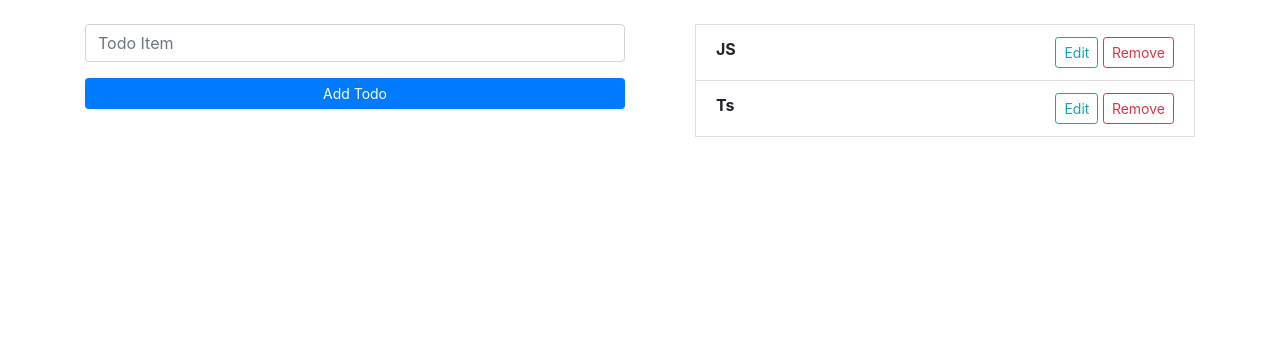
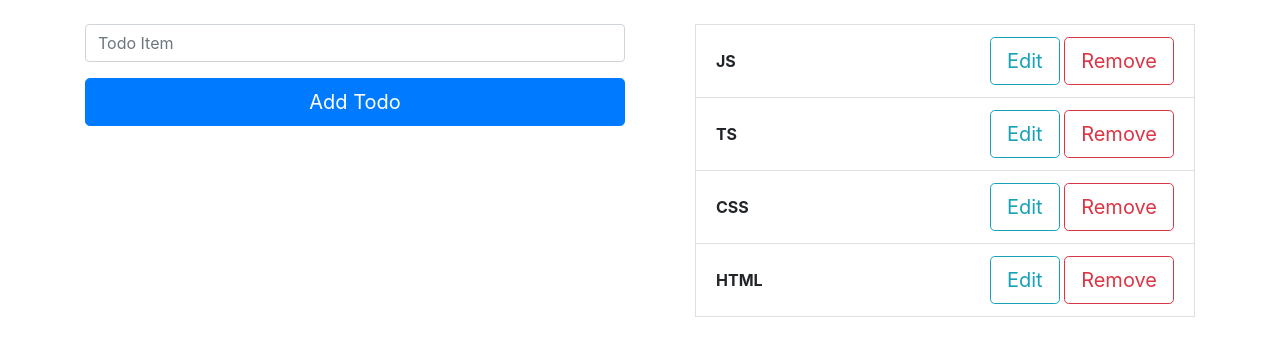
Before and after one commit to aarti0831/Todo-task, a plain HTML site: page index.html in a window 1280 px wide. Drawn offline with nearby package versions, Linux system fonts and the light colour scheme.

Commit message:
updated todo task

```diff
--- a/assets/js/app.js
+++ b/assets/js/app.js
@@ -1,30 +1,66 @@
-const todoForm = document.getElementById('todoform')
 
-const todosContainer = document.getElementById('todoContainer')
-const todosItemControl = document.getElementById('todoItemControl')
-let todosArr=[
+const todoForm = document.getElementById('todoform');
+
+const todosContainer = document.getElementById('todoContainer');
+
+const todosItemControl = document.getElementById('todoItemControl');
+
+let todosArr = [
     {
-        todoItem : "JS"
+        todoItem: "JS"
     },
     {
-        todoItem:"Ts"
+        todoItem: "TS"
+    },
+    {
+        todoItem: "CSS"
+    },
+    {
+        todoItem: "HTML"
     }
 
 ];
 
-function createList(arr){
+function createList(arr) {
+
     let result = '';
-    arr.forEach(ele=>{
-        result += `<li class="list-group-item d-flex justify-content-between">
-        <strong>${ele.todoItem}</strong>
-                     <div>
-                            <button class="btn btn-sm btn-outline-info">Edit</button>
-                            <button class="btn btn-sm btn-outline-danger">Remove</button>
 
-                        </div>
-                 </li>`
+    arr.forEach((ele) => {
+
+        result += `
+        <li class="list-group-item d-flex justify-content-between align-items-center todo-item">
+
+            <strong>${ele.todoItem}</strong>
+
+            <div>
+                <button class="btn btn-lg btn-outline-info">Edit</button>
+
+                <button class="btn btn-lg btn-outline-danger">Remove</button>
+            </div>
+
+        </li>`;
     });
 
-    todosContainer.innerHTML = result
+    todosContainer.innerHTML = result;
 }
-createList(todosArr)
+
+createList(todosArr);
+
+function onTodoAdd(eve) {
+
+    eve.preventDefault();
+
+    let todoObj = {
+        todoItem: todosItemControl.value
+    };
+
+    todosArr.push(todoObj);
+
+    createList(todosArr);
+
+    todoForm.reset();
+
+    console.log(todosArr);
+}
+
+todoForm.addEventListener('submit', onTodoAdd);
--- a/index.html
+++ b/index.html
@@ -4,20 +4,21 @@
     <meta charset="UTF-8">
     <meta name="viewport" content="width=device-width, initial-scale=1.0">
     <link rel="stylesheet" href="https://cdn.jsdelivr.net/npm/bootstrap@4.6.2/dist/css/bootstrap.min.css" integrity="sha384-xOolHFLEh07PJGoPkLv1IbcEPTNtaed2xpHsD9ESMhqIYd0nLMwNLD69Npy4HI+N" crossorigin="anonymous">
+    <link rel="stylesheet" href="./assets/css/style.css">
     <title>Document</title>
 </head>
 <body>
     <div class="container mt-4">
         <div class="row">
             <div class="col-md-6">
-                <form id="todoForm">
+                <form id="todoform">
                     <div class="form-group">
                         <label for="todoItem" class="sr-only">todoItem</label>
                        <input type="text" id="todoItemControl" placeholder="Todo Item" class="form-control">
                     </div>
 
-                    <button type="submit"
-                    class="btn btn-primary btn-sm btn-block">Add Todo</button>
+                    <button
+                    class="btn btn-primary btn-lg btn-block">Add Todo</button>
                 </form>
             </div>
 
@@ -26,8 +27,8 @@
                     <li class="list-group-item d-flex justify-content-between">
                         <strong>Js</strong>
                         <div>
-                            <button class="btn btn-sm btn-outline-info">edit</button>
-                            <button class="btn btn-sm btn-outline-danger">remove</button>
+                            <button class="btn btn-lg btn-outline-info bg-primary text-white">edit</button>
+                            <button class="btn btn-lg btn-outline-danger bg-secondary text-white ">remove</button>
 
                         </div>
                     </li>
```
